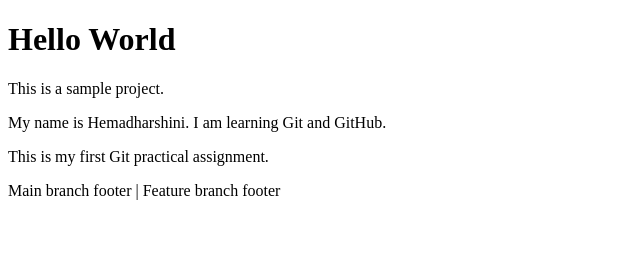
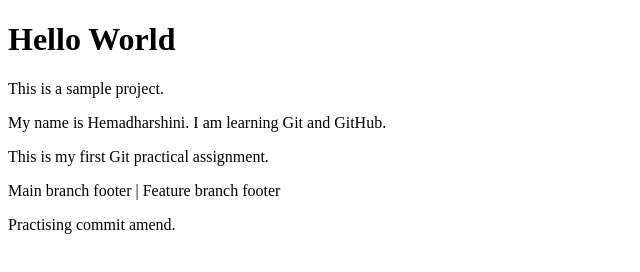
Before and after one commit to HemadharshiniKannan0112/project-html, a plain HTML site: page index.html in a window 1280 px wide. Shown: the whole page, without its empty margins (0-640 px from the left). Drawn offline with Linux system fonts and the light colour scheme.

Commit message:
Add Git amend practice paragraph

```diff
--- a/index.html
+++ b/index.html
@@ -10,5 +10,6 @@
     <p>My name is Hemadharshini. I am learning Git and GitHub.</p>
     <p>This is my first Git practical assignment.</p>
     <footer>Main branch footer | Feature branch footer</footer>
+    <p>Practising commit amend.</p>
 </body>
 </html>
```
